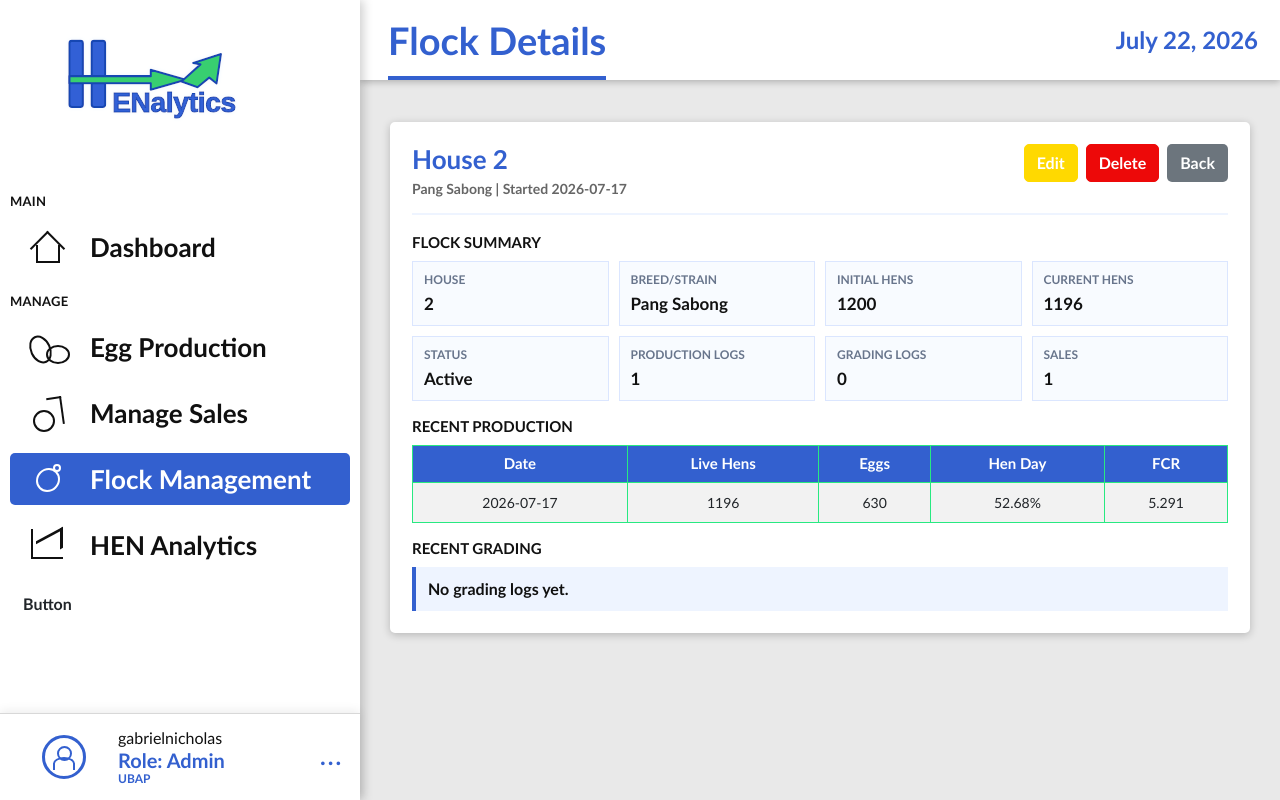
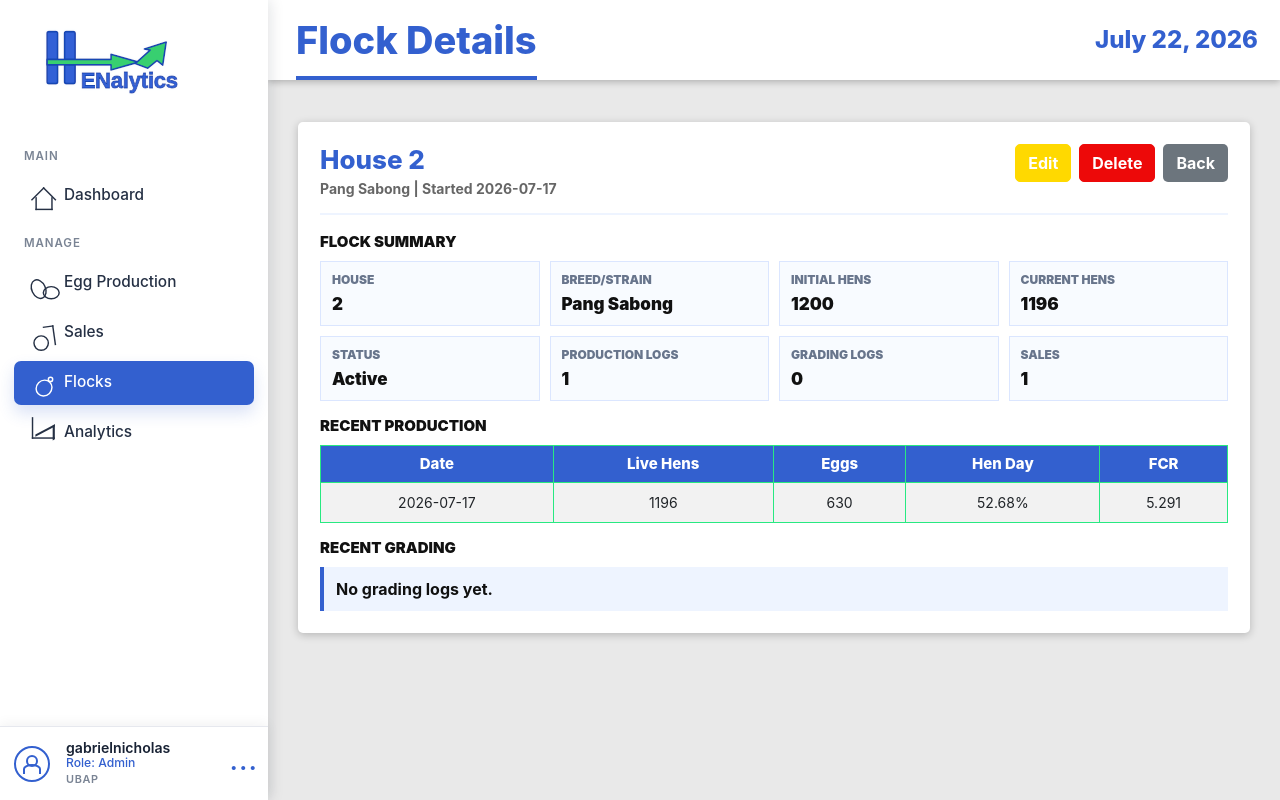
Before and after one commit to 6aboy/Henalytics, a Django app: page /flocks/2/ in a window 1280 px wide. Run offline with Django 5.2, Linux system fonts and the light colour scheme; a user stored in the database is signed in; data comes from the database, SQL or seed files in the repository; data that the repository does not hold is empty; some libraries are stand-ins or nearby versions.

Commit message:
frontend dashboard fix

```diff
--- a/henalytics/EggProduction/static/EggProduction/css/style.css
+++ b/henalytics/EggProduction/static/EggProduction/css/style.css
@@ -17,7 +17,7 @@ body {
     min-height: 100vh;
     margin: 0;
     color: var(--hen-text);
-    font-family: "Trebuchet MS", "Segoe UI", Arial, sans-serif;
+    font-family: "Inter", "Segoe UI", Roboto, Arial, sans-serif;
     background: var(--hen-bg);
 }
 
@@ -67,7 +67,7 @@ a {
 
 .app-shell {
     display: grid;
-    grid-template-columns: 360px minmax(0, 1fr);
+    grid-template-columns: 268px minmax(0, 1fr);
     min-height: 100vh;
 }
 
@@ -78,7 +78,7 @@ a {
     display: flex;
     flex-direction: column;
     background: #fff;
-    box-shadow: 3px 0 10px rgba(0, 0, 0, 0.2);
+    box-shadow: 2px 0 14px rgba(15, 23, 42, 0.12);
     z-index: 4;
 }
 
@@ -86,57 +86,61 @@ a {
     display: flex;
     justify-content: center;
     align-items: center;
-    min-height: 156px;
-    padding: 26px 34px 18px;
+    min-height: 118px;
+    padding: 22px 24px 12px;
 }
 
 .brand-lockup img,
 .logo-img {
     display: block;
-    width: min(260px, 80%);
-    max-height: 135px;
+    width: min(184px, 86%);
+    max-height: 94px;
     object-fit: contain;
 }
 
 .side-nav {
-    padding: 18px 10px 0;
+    padding: 12px 14px 0;
 }
 
 .nav-section-label {
-    margin: 18px 0 10px;
-    font-size: 13px;
-    font-weight: 800;
-    letter-spacing: 0.02em;
-    color: #111;
+    margin: 18px 10px 8px;
+    font-size: 0.72rem;
+    font-weight: 600;
+    letter-spacing: 0.08em;
+    color: #7a8494;
+    text-transform: uppercase;
 }
 
 .side-link {
     display: grid;
-    grid-template-columns: 62px 1fr;
+    grid-template-columns: 38px 1fr;
     align-items: center;
-    min-height: 52px;
-    margin-bottom: 14px;
-    padding: 0 18px;
-    border-radius: 5px;
-    color: #101010;
-    font-size: 26px;
-    font-weight: 700;
-    line-height: 1.1;
-    transition: background 0.15s ease, color 0.15s ease;
+    min-height: 44px;
+    margin-bottom: 6px;
+    padding: 0 12px;
+    border-radius: 7px;
+    color: #253044;
+    font-size: 0.96rem;
+    font-weight: 500;
+    line-height: 1.2;
+    transition: background 0.15s ease, color 0.15s ease, box-shadow 0.15s ease;
 }
 
 .side-link:hover,
 .side-link.active {
     color: #fff;
     background: var(--hen-blue);
+    box-shadow: 0 8px 16px rgba(51, 96, 207, 0.18);
 }
 
 .side-icon {
     position: relative;
-    width: 38px;
-    height: 38px;
+    width: 26px;
+    height: 26px;
     display: inline-block;
     color: currentColor;
+    transform: scale(0.72);
+    transform-origin: center;
 }
 
 .side-icon::before,
@@ -242,20 +246,20 @@ a {
 
 .sidebar-account {
     margin-top: auto;
-    min-height: 82px;
+    min-height: 74px;
     display: grid;
-    grid-template-columns: 64px 1fr 34px;
-    gap: 12px;
+    grid-template-columns: 42px 1fr 30px;
+    gap: 10px;
     align-items: center;
-    padding: 12px 12px 12px 42px;
-    border-top: 1px solid #d8d8d8;
-    box-shadow: 0 -2px 10px rgba(0, 0, 0, 0.08);
+    padding: 12px 14px;
+    border-top: 1px solid #e6e8ee;
+    box-shadow: 0 -2px 12px rgba(15, 23, 42, 0.06);
 }
 
 .account-avatar {
-    width: 44px;
-    height: 44px;
-    border: 3px solid var(--hen-blue);
+    width: 36px;
+    height: 36px;
+    border: 2px solid var(--hen-blue);
     border-radius: 50%;
     position: relative;
 }
@@ -263,10 +267,10 @@ a {
 .account-avatar::before {
     content: "";
     position: absolute;
-    left: 12px;
-    top: 8px;
-    width: 15px;
-    height: 15px;
+    left: 10px;
+    top: 7px;
+    width: 12px;
+    height: 12px;
     border: 2px solid var(--hen-blue);
     border-radius: 50%;
 }
@@ -274,33 +278,48 @@ a {
 .account-avatar::after {
     content: "";
     position: absolute;
-    left: 8px;
+    left: 7px;
     bottom: 6px;
-    width: 22px;
-    height: 13px;
+    width: 18px;
+    height: 10px;
     border: 2px solid var(--hen-blue);
     border-radius: 50% 50% 0 0;
     border-bottom: 0;
 }
 
+.account-copy {
+    min-width: 0;
+}
+
+.account-name {
+    overflow: hidden;
+    color: #182234;
+    font-size: 0.88rem;
+    font-weight: 600;
+    line-height: 1.15;
+    text-overflow: ellipsis;
+    white-space: nowrap;
+}
+
 .account-role {
     color: var(--hen-blue);
-    font-size: 20px;
-    font-weight: 900;
-    line-height: 1;
+    font-size: 0.76rem;
+    font-weight: 500;
+    line-height: 1.2;
 }
 
 .account-meta {
-    color: var(--hen-blue);
-    font-size: 12px;
-    font-weight: 700;
+    color: #7a8494;
+    font-size: 0.68rem;
+    font-weight: 600;
+    letter-spacing: 0.06em;
 }
 
 .account-menu button {
     border: 0;
     background: transparent;
     color: var(--hen-blue);
-    font-size: 24px;
+    font-size: 20px;
     font-weight: 900;
     letter-spacing: 2px;
     line-height: 1;
@@ -1308,11 +1327,18 @@ select {
         display: grid;
         grid-template-columns: 1fr 1fr;
         gap: 8px;
+        padding: 12px;
+    }
+
+    .nav-section-label {
+        grid-column: 1 / -1;
+        margin: 8px 4px 0;
     }
 
     .side-link {
         margin: 0;
-        font-size: 17px;
+        font-size: 0.92rem;
+        min-height: 42px;
     }
 
     .app-topbar {
--- a/henalytics/EggProduction/templates/base.html
+++ b/henalytics/EggProduction/templates/base.html
@@ -37,18 +37,17 @@
                 <a href="{% url 'eggproduction:sales-transaction-list' %}"
                     class="side-link {% if 'sales-transaction' in request.resolver_match.url_name or 'sales-item' in request.resolver_match.url_name %}active{% endif %}">
                     <span class="side-icon icon-sales"></span>
-                    <span>Manage Sales</span>
+                    <span>Sales</span>
                 </a>
                 <a href="{% url 'eggproduction:flock-list' %}"
                     class="side-link {% if 'flock' in request.resolver_match.url_name %}active{% endif %}">
                     <span class="side-icon icon-flock"></span>
-                    <span>Flock Management</span>
+                    <span>Flocks</span>
                 </a>
                 <a href="{% url 'eggproduction:harvest-forecast-list' %}"
                     class="side-link {% if 'forecast' in request.resolver_match.url_name or 'model-version' in request.resolver_match.url_name %}active{% endif %}">
                     <span class="side-icon icon-chart"></span>
-                    <span>HEN Analytics</span>
-                    <a href="{% url 'index' %}" class="btn">Button</a>
+                    <span>Analytics</span>
                 </a>
             </nav>
 
```
